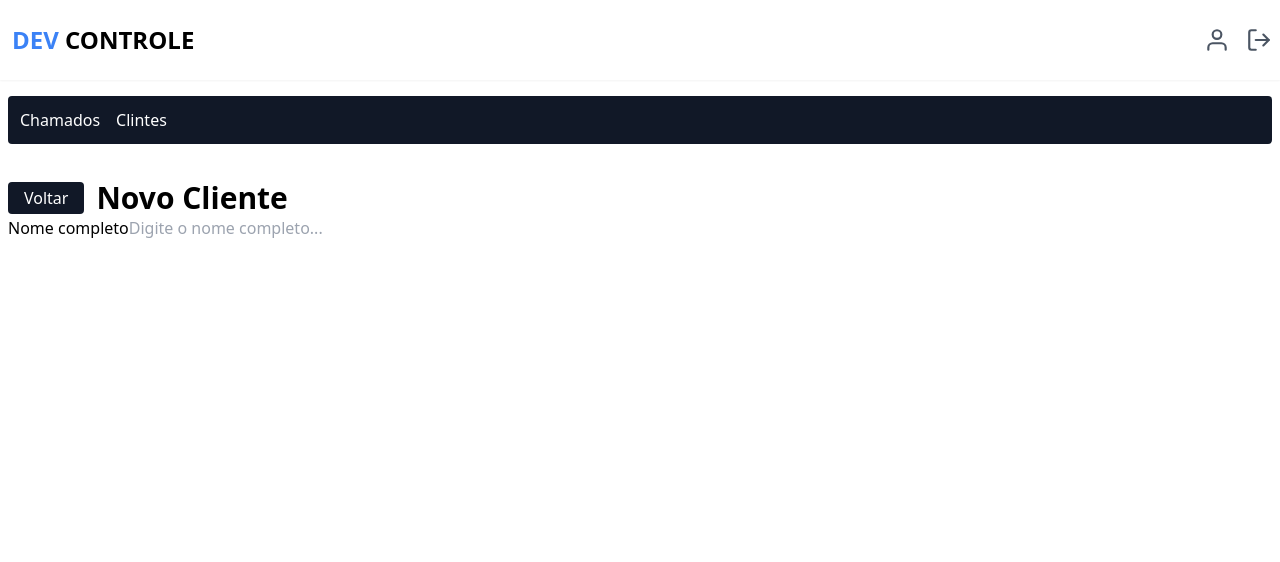
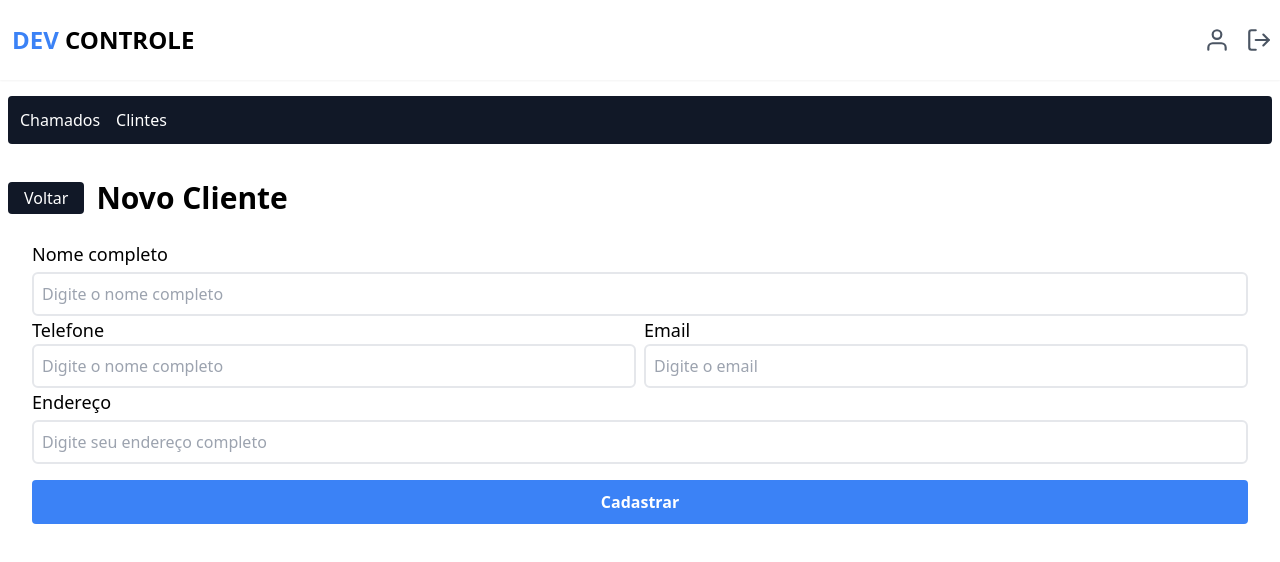
Before and after one commit to brendo-gomes-santana/dev_controle, a Next.js app: page /dashboard/customer/new in a window 1280 px wide. Shown: the top 562 px of the page. Built offline with nearby package versions, Linux system fonts and the light colour scheme; no server answers; sample sign-in values are in the browser's storage.

Commit message:
aula 120 - Criando input personalizada

```diff
--- a/src/app/dashboard/customer/components/form/index.tsx
+++ b/src/app/dashboard/customer/components/form/index.tsx
@@ -3,10 +3,12 @@ import { useForm } from "react-hook-form"
 import { z } from "zod"
 import { zodResolver } from "@hookform/resolvers/zod"
 
+import Input from "@/components/input"
+
 const Schema = z.object({
     name: z.string().min(1, 'O campo nom é obrigatório'),
     email: z.string().email('Digite um email válido').min(1, 'O email é obrigatório'),
-    phone: z.string().refine(value =>{
+    phone: z.string().refine(value => {
         return /^(?:\(\d{2}\)\s?)?\d{9}$/.test(value) || /^\d{2}\s\d{9}$/.test(value) || /^\d{11}$/.test(value)
     }, {
         message: "o numero de telefone dever esta (DD) 999999999"
@@ -16,18 +18,55 @@ const Schema = z.object({
 
 type formData = z.infer<typeof Schema>
 
-export default function NewCustomerForm(){
+export default function NewCustomerForm() {
 
     const { register, handleSubmit, formState: { errors } } = useForm<formData>({
         resolver: zodResolver(Schema)
     })
 
-    return(
-        <form>
-            <label>Nome completo</label>
-            <input
-            placeholder="Digite o nome completo..."
-            type="text" />
+    async function handleRegisterCostumer(data: formData){
+        console.log(data);
+    }
+
+    return (
+        <form className="flex flex-col m-6" onSubmit={handleSubmit(handleRegisterCostumer)}>
+            <label className="mb-1 text-lg font-medium">Nome completo</label>
+            <Input
+                type="text"
+                name="name"
+                placeholder="Digite o nome completo"
+                error={errors.name?.message}
+                register={register} />
+            <section className="flex gap-2 flex-col sm:flex-row">
+                <article className="flex-1">
+                    <label className="mb-1 text-lg font-medium">Telefone</label>
+                    <Input
+                        type="number"
+                        name="phone"
+                        placeholder="Digite o nome completo"
+                        error={errors.phone?.message}
+                        register={register} />
+                </article>
+                <article className="flex-1">
+                    <label className="mb-1 text-lg font-medium">Email</label>
+                    <Input
+                        type="email"
+                        name="email"
+                        placeholder="Digite o email"
+                        error={errors.email?.message}
+                        register={register} />
+                </article>
+            </section>
+
+            <label className="mb-1 text-lg font-medium">Endereço</label>
+            <Input
+                type="text"
+                name="address"
+                placeholder="Digite seu endereço completo"
+                error={errors.address?.message}
+                register={register} />
+
+            <button type="submit" className="bg-blue-500 my-4 px-2 h-11 rounded text-white font-bold">Cadastrar</button>
         </form>
     )
 }
--- /dev/null
+++ b/src/components/input/index.tsx
@@ -0,0 +1,28 @@
+'use client'
+
+import { UseFormRegister, RegisterOptions } from "react-hook-form";
+interface InputProps {
+    type: string;
+    placeholder: string;
+    name: string;
+    register: UseFormRegister<any>;
+    error?: string;
+    rules?: RegisterOptions;
+}
+
+export default function Input(props: InputProps) {
+    return (
+        <>
+            <input
+            className="w-full border-2 rounded-md h-11 px-2"
+            placeholder={props.placeholder}
+            type={props.type}
+            {...props.register(props.name, props.rules)}
+            id={props.name}
+            />
+            {props.error && (
+                <p className="text-red-500 my-1">{props.error}</p>
+            )}
+        </>
+    )
+}
```
